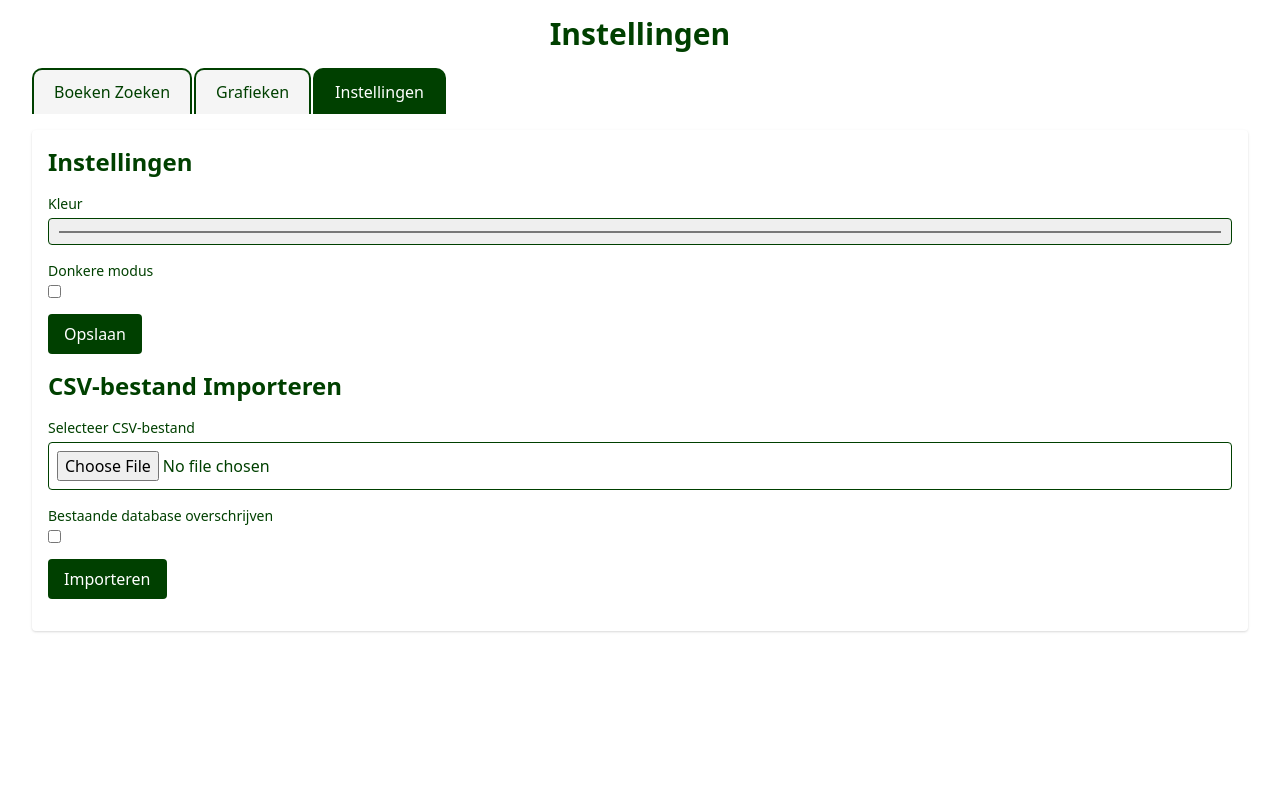
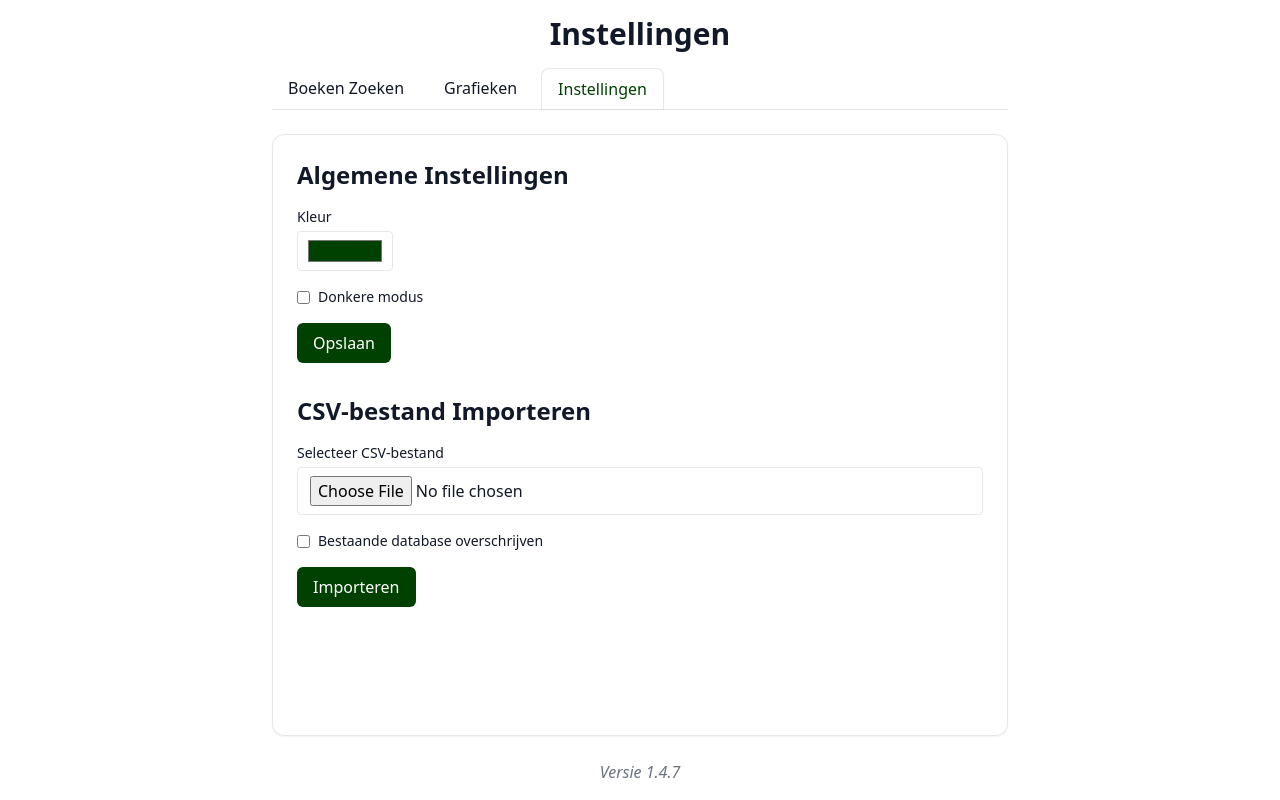
Before and after one commit to Syme02/boeken-app, a Flask app: page /settings in a window 1280 px wide. Run offline with Flask 3, Linux system fonts and the light colour scheme; data comes from the database, SQL or seed files in the repository.

Commit message:
aanpassing settings.html

```diff
--- a/templates/settings.html
+++ b/templates/settings.html
@@ -1,43 +1,4 @@
-<script type="text/javascript">
-        var gk_isXlsx = false;
-        var gk_xlsxFileLookup = {};
-        var gk_fileData = {};
-        function filledCell(cell) {
-          return cell !== '' && cell != null;
-        }
-        function loadFileData(filename) {
-        if (gk_isXlsx && gk_xlsxFileLookup[filename]) {
-            try {
-                var workbook = XLSX.read(gk_fileData[filename], { type: 'base64' });
-                var firstSheetName = workbook.SheetNames[0];
-                var worksheet = workbook.Sheets[firstSheetName];
-
-                // Convert sheet to JSON to filter blank rows
-                var jsonData = XLSX.utils.sheet_to_json(worksheet, { header: 1, blankrows: false, defval: '' });
-                // Filter out blank rows (rows where all cells are empty, null, or undefined)
-                var filteredData = jsonData.filter(row => row.some(filledCell));
-
-                // Heuristic to find the header row by ignoring rows with fewer filled cells than the next row
-                var headerRowIndex = filteredData.findIndex((row, index) =>
-                  row.filter(filledCell).length >= filteredData[index + 1]?.filter(filledCell).length
-                );
-                // Fallback
-                if (headerRowIndex === -1 || headerRowIndex > 25) {
-                  headerRowIndex = 0;
-                }
-
-                // Convert filtered JSON back to CSV
-                var csv = XLSX.utils.aoa_to_sheet(filteredData.slice(headerRowIndex)); // Create a new sheet from filtered array of arrays
-                csv = XLSX.utils.sheet_to_csv(csv, { header: 1 });
-                return csv;
-            } catch (e) {
-                console.error(e);
-                return "";
-            }
-        }
-        return gk_fileData[filename] || "";
-        }
-        </script><!DOCTYPE html>
+<!DOCTYPE html>
 <html lang="nl">
 <head>
   <meta charset="UTF-8">
@@ -46,129 +7,81 @@
   <link href="https://cdn.jsdelivr.net/npm/tailwindcss@2.2.19/dist/tailwind.min.css" rel="stylesheet">
   <style>
     :root {
-            --background-color: {{ '#1e1e1e' if settings.dark_mode else '#ffffff' }};
-            --text-color: {{ '#ffffff' if settings.dark_mode else settings.color }};
-            --tab-bg: {{ '#2e2e2e' if settings.dark_mode else '#f5f5f5' }};
-            --tab-hover-bg: {{ '#3e3e3e' if settings.dark_mode else '#e0e0e0' }};
-            --tab-active-bg: {{ settings.color }};
-            --tab-active-text: #ffffff;
+      --primary-color: {{ settings.color }};
+      --background-color: {{ '#1f2937' if settings.dark_mode else '#ffffff' }};
+      --text-color: {{ '#f9fafb' if settings.dark_mode else '#111827' }};
+      --card-bg: {{ '#111827' if settings.dark_mode else '#ffffff' }};
+      --border-color: {{ '#374151' if settings.dark_mode else '#e5e7eb' }};
+      --muted: {{ '#9ca3af' if settings.dark_mode else '#6b7280' }};
     }
-
-        body {
-            background-color: var(--background-color);
-            color: var(--text-color);
-            padding: 1rem;
-        }
-
-        .container {
-            width: 100%;
-            padding-left: 1rem;
-            padding-right: 1rem;
-        }
-
-        .tab-button {
-            background-color: var(--tab-bg);
-            color: var(--text-color);
-            border: 2px solid var(--text-color);
-            border-bottom: none;
-            border-radius: 10px 10px 0 0;
-            padding: 10px 20px;
-            margin-right: 2px;
-        }
-
-        .tab-button.active {
-            background-color: var(--tab-active-bg);
-            color: var(--tab-active-text);
-        }
-
-        .tab-button:hover:not(.active) {
-            background-color: var(--tab-hover-bg);
-        }
-
-        .flash-message {
-            padding: 10px;
-            margin-bottom: 10px;
-            border-radius: 5px;
-        }
-
-        .flash-success {
-            background-color: #4caf50;
-            color: white;
-        }
-
-        .flash-error {
-            background-color: #f44336;
-            color: white;
-        }
-
-        .flash-info {
-            background-color: #2196f3;
-            color: white;
-        }
-
-        h1, h2, h3 {
-            color: var(--text-color);
-        }
-
-        input:not([type="file"]):not([type="checkbox"]), select {
-            border-color: var(--text-color);
-        }
-
-        input[type="file"] {
-            border-color: var(--text-color);
-            background-color: var(--background-color);
-            color: var(--text-color);
-        }
-
-        button:not(.bg-gray-500):not(.bg-red-600) {
-            background-color: var(--tab-active-bg);
-            color: var(--tab-active-text);
-        }
+    body { background-color: var(--background-color); color: var(--text-color); }
+    .card { background-color: var(--card-bg); border: 1px solid var(--border-color); }
+    .input-base { border: 1px solid var(--border-color); background-color: var(--background-color); color: var(--text-color); }
+    .btn-primary { background-color: var(--primary-color); color: #fff; }
+    .btn-primary:hover { filter: brightness(0.95); }
+    .link-primary { color: var(--primary-color); }
+    .link-primary:hover { text-decoration: underline; }
   </style>
 </head>
-<body class="{{ 'dark-mode' if settings.dark_mode else '' }} p-4">
-    <div class="container">
-        <h1 class="text-3xl font-bold mb-4 text-center">Instellingen</h1>
-        <div class="flex mb-4">
-            <a href="{{ url_for('index') }}" class="tab-button">Boeken Zoeken</a>
-            <a href="{{ url_for('statistics') }}" class="tab-button">Grafieken</a>
-            <a href="{{ url_for('settings') }}" class="tab-button active">Instellingen</a>
+<body class="min-h-screen flex flex-col">
+  <div class="container mx-auto max-w-3xl p-4 flex-1 flex flex-col">
+    <!-- Header / Tabs -->
+    <div class="mb-6">
+      <h1 class="text-3xl font-extrabold text-center mb-4">Instellingen</h1>
+      <nav class="flex space-x-2 border-b" style="border-color: var(--border-color);">
+        <a href="{{ url_for('index') }}" class="px-4 py-2 rounded-t-lg hover:underline" style="color: var(--text-color);">Boeken Zoeken</a>
+        <a href="{{ url_for('statistics') }}" class="px-4 py-2 rounded-t-lg hover:underline" style="color: var(--text-color);">Grafieken</a>
+        <a href="{{ url_for('settings') }}" class="px-4 py-2 rounded-t-lg font-medium shadow-sm card" style="border-bottom: none; color: var(--primary-color);">Instellingen</a>
+      </nav>
     </div>
-        <div class="bg-white dark:bg-gray-800 p-4 rounded shadow">
+
+    <!-- Content Card -->
+    <div class="card rounded-xl shadow-sm p-6 flex-1">
       {% with messages = get_flashed_messages(with_categories=true) %}
         {% if messages %}
+          <div class="space-y-2 mb-4">
             {% for category, message in messages %}
-                        <div class="flash-message flash-{{ category }}">{{ message }}</div>
+              <div class="p-3 rounded-lg text-white shadow-md"
+                   style="background-color: {% if category=='success' %}#16a34a{% elif category=='error' %}#dc2626{% else %}#2563eb{% endif %};">
+                {{ message }}
+              </div>
             {% endfor %}
+          </div>
         {% endif %}
       {% endwith %}
-            <h2 class="text-2xl font-bold mb-4">Instellingen</h2>
-            <form method="POST" class="mb-4">
-                <div class="mb-4">
-                    <label for="color" class="block text-sm font-medium">Kleur</label>
-                    <input type="color" id="color" name="color" value="{{ settings.color }}"
-                           class="mt-1 p-2 w-full border rounded">
+
+      <!-- Instellingen formulier -->
+      <h2 class="text-2xl font-bold mb-4">Algemene Instellingen</h2>
+      <form method="POST" class="mb-8 space-y-4">
+        <div>
+          <label for="color" class="block text-sm font-medium mb-1">Kleur</label>
+          <input type="color" id="color" name="color" value="{{ settings.color }}" class="input-base rounded px-2 py-1 w-24 h-10 cursor-pointer" />
         </div>
-                <div class="mb-4">
-                    <label for="dark_mode" class="block text-sm font-medium">Donkere modus</label>
-                    <input type="checkbox" id="dark_mode" name="dark_mode" {{ 'checked' if settings.dark_mode else '' }}
-                           class="mt-1">
+        <div class="flex items-center space-x-2">
+          <input type="checkbox" id="dark_mode" name="dark_mode" {{ 'checked' if settings.dark_mode else '' }} class="rounded" />
+          <label for="dark_mode" class="text-sm font-medium">Donkere modus</label>
         </div>
-                <button type="submit" class="px-4 py-2 rounded">Opslaan</button>
+        <button type="submit" class="px-4 py-2 rounded-md btn-primary">Opslaan</button>
       </form>
+
+      <!-- CSV Import -->
       <h2 class="text-2xl font-bold mb-4">CSV-bestand Importeren</h2>
-            <form method="POST" enctype="multipart/form-data" action="{{ url_for('upload_csv') }}" onsubmit="return confirm('Weet je zeker dat je dit CSV-bestand wilt importeren?{% if request.form.get('overwrite') %} Dit zal de bestaande database overschrijven!{% endif %}');">
-                <div class="mb-4">
-                    <label for="csv_file" class="block text-sm font-medium">Selecteer CSV-bestand</label>
-                    <input type="file" id="csv_file" name="csv_file" accept=".csv" class="mt-1 p-2 w-full border rounded">
+      <form method="POST" enctype="multipart/form-data" action="{{ url_for('upload_csv') }}"
+            onsubmit="return confirm('Weet je zeker dat je dit CSV-bestand wilt importeren?{% if request.form.get('overwrite') %} Dit zal de bestaande database overschrijven!{% endif %}');"
+            class="space-y-4">
+        <div>
+          <label for="csv_file" class="block text-sm font-medium mb-1">Selecteer CSV-bestand</label>
+          <input type="file" id="csv_file" name="csv_file" accept=".csv" class="input-base rounded px-3 py-2 w-full" />
         </div>
-                <div class="mb-4">
-                    <label for="overwrite" class="block text-sm font-medium">Bestaande database overschrijven</label>
-                    <input type="checkbox" id="overwrite" name="overwrite" class="mt-1">
+        <div class="flex items-center space-x-2">
+          <input type="checkbox" id="overwrite" name="overwrite" class="rounded" />
+          <label for="overwrite" class="text-sm font-medium">Bestaande database overschrijven</label>
         </div>
-                <button type="submit" class="px-4 py-2 rounded">Importeren</button>
+        <button type="submit" class="px-4 py-2 rounded-md btn-primary">Importeren</button>
       </form>
     </div>
+
+    <p class="text-center mt-6 italic" style="color: var(--muted);">Versie 1.4.7</p>
   </div>
 </body>
 </html>
```
Lines whose indentation alone changed are shown as unchanged.
